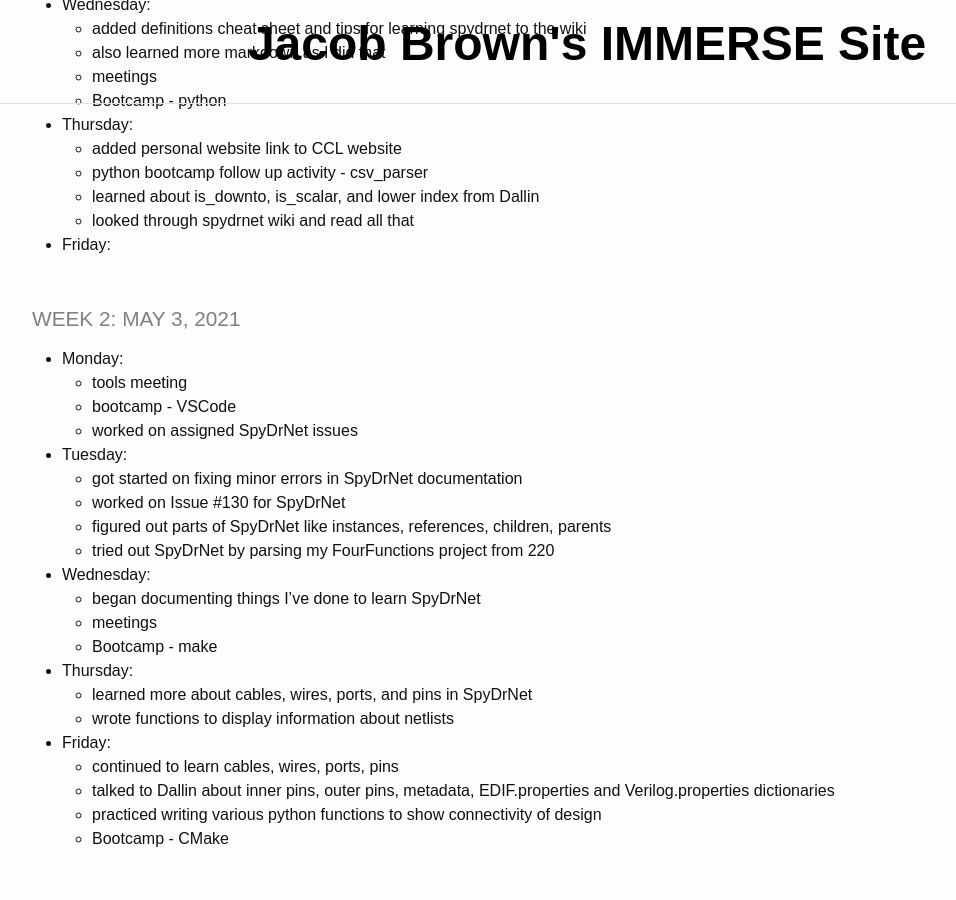
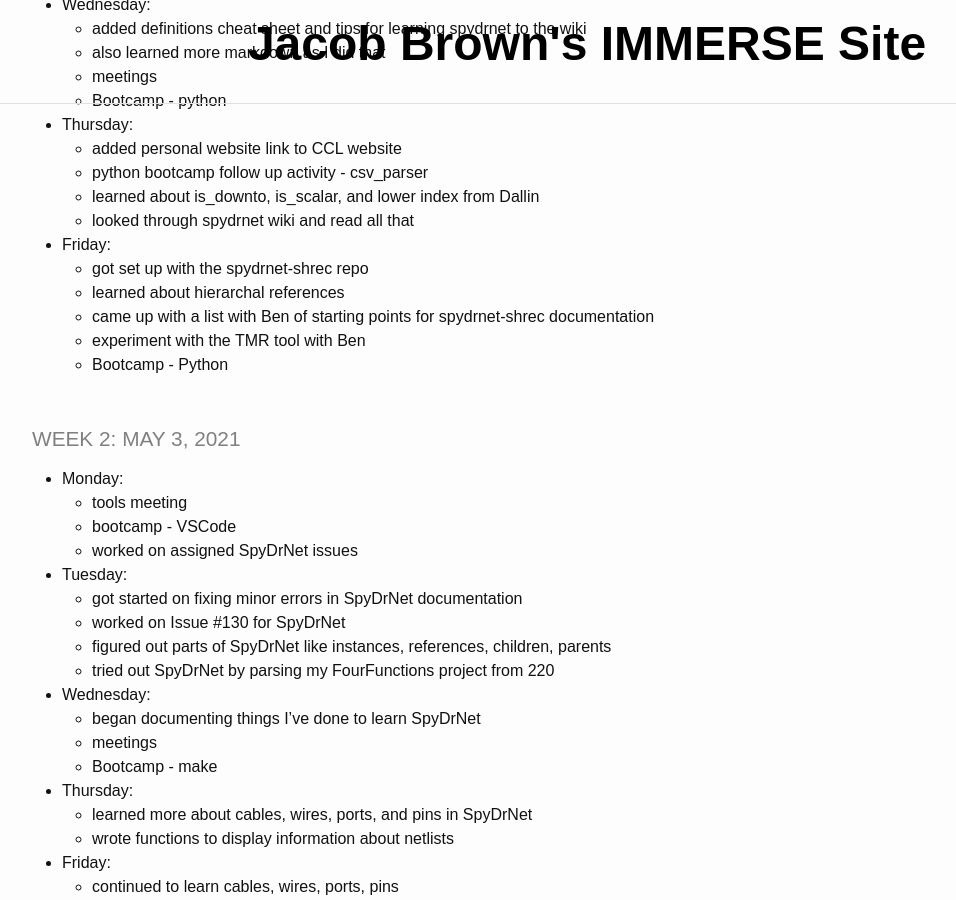
Before and after one commit to jacobdbrown4/jacob_brown, a Jekyll site: the page built from _pages/log.md, in a window 1280 px wide and 900 px high, scrolled down 620 px. Shown: the whole window, without its empty margins (53-1009 px from the left). Built offline with Jekyll 4.4.1, drawn with Linux system fonts in a browser that asks for light colours.

Commit message:
updated log

```diff
--- a/_pages/log.md
+++ b/_pages/log.md
@@ -32,6 +32,11 @@ title: IMMERSE Log
   * learned about is_downto, is_scalar, and lower index from Dallin
   * looked through spydrnet wiki and read all that
 * **Friday**:
+  * got set up with the spydrnet-shrec repo
+  * learned about hierarchal references
+  * came up with a list with Ben of starting points for spydrnet-shrec documentation
+  * experiment with the TMR tool with Ben
+  * Bootcamp - Python
 
 ### Week 2: May 3, 2021
 
```
